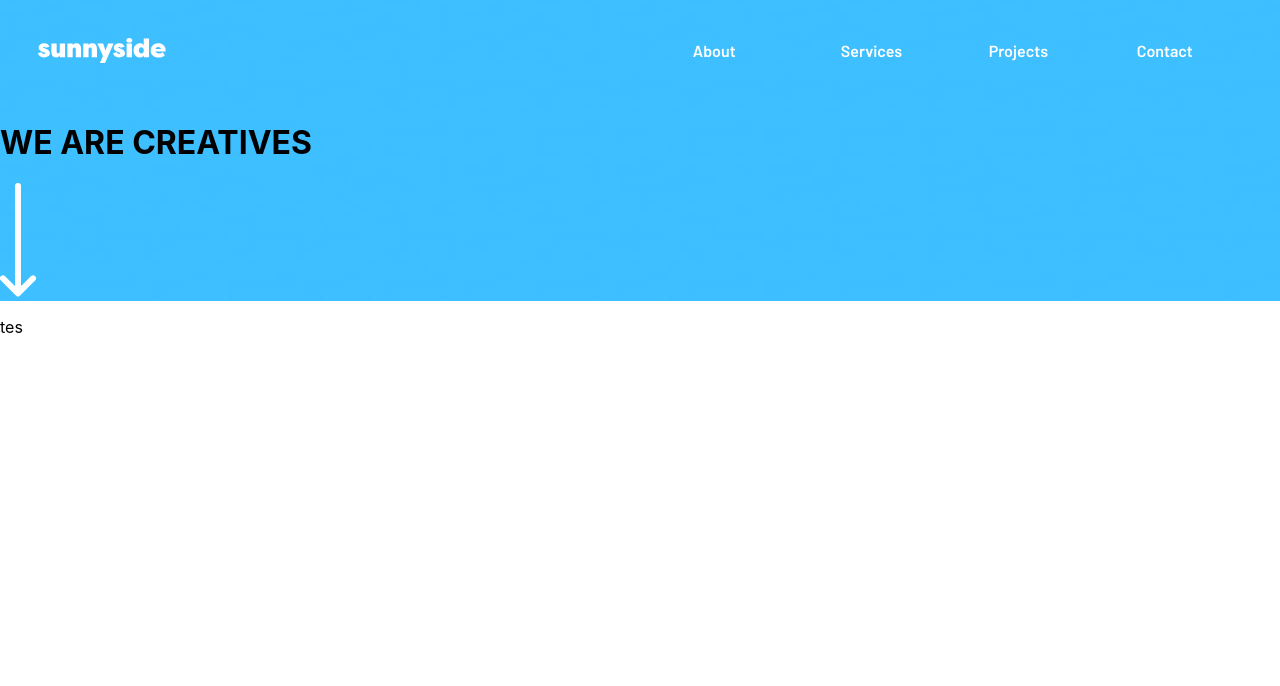
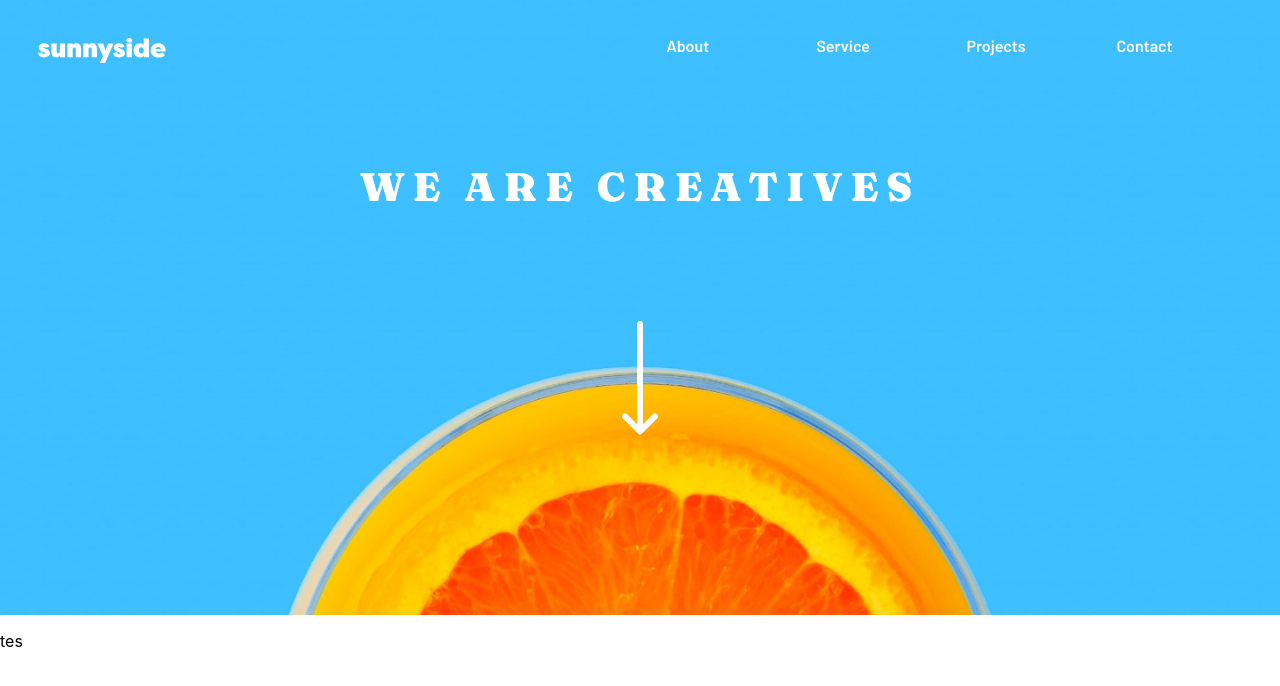
Before and after one commit to vizaanandyaa/sunnyside-agency-cp-react, a React (Create React App) app: page / in a window 1280 px wide. Shown: the top 686 px of the page. Built offline with nearby package versions, Linux system fonts and the light colour scheme.

Commit message:
create repo

```diff
--- a/src/components/Content.jsx
+++ /dev/null
@@ -1,10 +0,0 @@
-import { Component } from "react";
-
-class Left extends Component{
-    render(){
-        return(
-            <p>tes</p>
-        )
-    }
-}
-export default Left;
--- a/src/components/Header.jsx
+++ b/src/components/Header.jsx
@@ -6,19 +6,24 @@ import './stylesheet.css'
 
 class Header extends Component{
     render(){
+        const navBar = [{name :'About', link :'www.aaa'},
+                        {name:'Service',link :'www.sasa'},
+                        {name:'Projects',link:'www.papa'},
+                        {name:'Contact',link:'www.caca'}];
         return(
             <div className="header">
                 <div className="headerNav">
                     <img src={logo} alt="" />
                     <ul>
-                        <li><a href="">About</a></li>
-                        <li><a href="">Services</a></li>
-                        <li><a href="">Projects</a></li>
-                        <li><a href="">Contact</a></li>
+                        {navBar.map((val,index)=>{
+                            return(
+                                <li><a href={val.link} key={index}>{val.name}</a></li>
+                            )
+                        })}
                     </ul>
                 </div>
                 <h1>WE ARE CREATIVES</h1>
-                <img src={arrowDown} alt="" />
+                <img className="arrowDown" src={arrowDown} alt="" />
             </div>
         );
     }
--- /dev/null
+++ b/src/components/Left.jsx
@@ -0,0 +1,15 @@
+import { Component } from "react";
+import Right from './Right';
+import Header from './Header';
+import './stylesheet.css';
+
+class Left extends Component{
+    render(){
+        return(
+            <div className="cobakiri">
+                <p>tes</p>
+            </div>
+        )
+    }
+}
+export default Left;
--- /dev/null
+++ b/src/components/Right.jsx
@@ -0,0 +1,14 @@
+import { Component } from "react";
+import './stylesheet.css';
+
+class Right extends Component{
+    render(){
+        return(
+            <div className="cobakiri">
+                <p>lalala</p>
+            </div>
+        )
+    }
+}
+
+export default Right;
--- a/src/components/stylesheet.css
+++ b/src/components/stylesheet.css
@@ -5,7 +5,8 @@
 
 .header{
     background-image: url(../images/desktop/image-header.jpg);
-
+    background-size: cover;
+    padding-bottom: 180px;
 }
 
 .headerNav{
@@ -26,16 +27,16 @@
 }
 
 .headerNav li{
-    margin: 5px;
-    padding: 2%;
+    margin: 5px 0px;
+    padding: 15px 10px;
     list-style-type: none;
-    width: 10%;
+    width: 130px;
 }
 
 .headerNav li a{
     color: white;
     text-decoration: none;
-    padding: 20% 30%;
+    padding: 10% 20%;
 }
 
 .headerNav li a:hover{
@@ -43,4 +44,26 @@
     border-radius: 50px;
     font-family: 'Fraunces', serif;
     text-transform: uppercase;
+    font-size: 13px;
+    font-weight: 700;
 }
+
+.header h1{
+   text-align: center;
+   font-family: 'Fraunces', serif;
+   font-size: 40px;
+   color: white;
+   font-weight: 900;
+   letter-spacing: 8px;
+   margin: 60px;
+}
+
+.arrowDown{
+    display: block;
+    margin: auto;
+    padding-top:50px;
+}
+
+.cobakiri{
+    width: 200px;
+}
--- a/src/index.js
+++ b/src/index.js
@@ -3,7 +3,7 @@ import ReactDOM from 'react-dom/client';
 import './index.css';
 import App from './App';
 import Header from './components/Header';
-import Left from './components/Content';
+import Left from './components/Left';
 import reportWebVitals from './reportWebVitals';
 
 const root = ReactDOM.createRoot(document.getElementById('root'));
```
